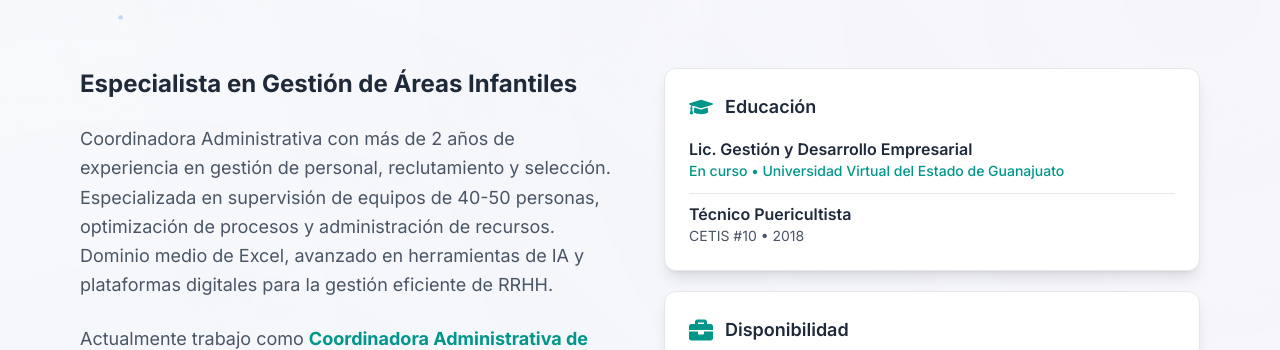
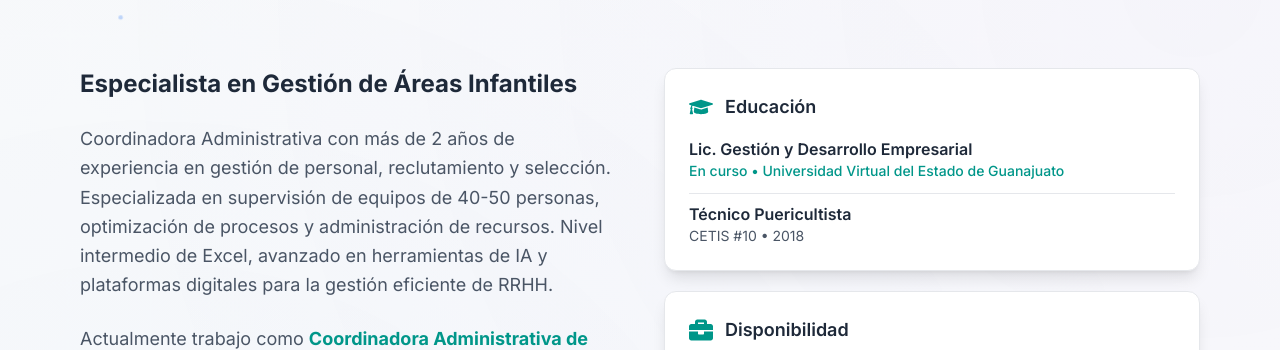
Before and after one commit to ErickuchoSan/cv-react-Regina-Salazar-Marcelino, a React (Vite) app: page / in a window 1280 px wide. Shown: the part 968-1318 px from the top of the page. Built offline with nearby package versions, Linux system fonts and the light colour scheme.

Commit message:
Change Excel to Intermedio

```diff
--- a/src/components/PDF/CVDocument.tsx
+++ b/src/components/PDF/CVDocument.tsx
@@ -601,7 +601,7 @@ export const CVDocument = () => (
                         <Text style={styles.text}>
                             Coordinadora administrativa con más de 2 años de experiencia en gestión de personal, reclutamiento y selección.
                             Especializada en supervisión de equipos de 40-50 personas, optimización de procesos y administración de recursos.
-                            Dominio medio de Excel, avanzado en herramientas de IA y plataformas digitales para la gestión eficiente de RRHH.
+                            Nivel intermedio de Excel, avanzado en herramientas de IA y plataformas digitales para la gestión eficiente de RRHH.
                         </Text>
                     </View>
 
--- a/src/components/Sections/About.tsx
+++ b/src/components/Sections/About.tsx
@@ -25,7 +25,7 @@ export const About: React.FC = () => {
                         <p className="text-lg text-gray-600 dark:text-gray-300 mb-6 leading-relaxed">
                             Coordinadora Administrativa con más de 2 años de experiencia en gestión de personal, reclutamiento y selección.
                             Especializada en supervisión de equipos de 40-50 personas, optimización de procesos y administración de recursos.
-                            Dominio medio de Excel, avanzado en herramientas de IA y plataformas digitales para la gestión eficiente de RRHH.
+                            Nivel intermedio de Excel, avanzado en herramientas de IA y plataformas digitales para la gestión eficiente de RRHH.
                         </p>
                         <p className="text-lg text-gray-600 dark:text-gray-300 mb-8 leading-relaxed">
                             Actualmente trabajo como <strong className="text-teal-600">Coordinadora Administrativa de Recursos Humanos</strong> en
--- a/src/components/Sections/Skills.tsx
+++ b/src/components/Sections/Skills.tsx
@@ -50,7 +50,7 @@ export const Skills: React.FC = () => {
                     <h3 className="text-2xl font-bold text-center mb-12 text-gray-800 dark:text-gray-200">Herramientas Digitales</h3>
                     <div className="grid md:grid-cols-2 lg:grid-cols-4 gap-8">
                         {[
-                            { icon: FaFileExcel, color: 'text-green-600', name: 'Excel', progress: 90 },
+                            { icon: FaFileExcel, color: 'text-green-600', name: 'Excel', progress: 70 },
                             { icon: SiCanva, color: 'text-cyan-500', name: 'Canva', progress: 90 },
                             { icon: FaRobot, color: 'text-purple-600', name: 'Herramientas IA', progress: 85 },
                             { icon: FaMicrosoft, color: 'text-blue-600', name: 'Office', progress: 90 },
@@ -78,7 +78,7 @@ export const Skills: React.FC = () => {
                         title="Herramientas Digitales"
                         icon={FaMicrosoft}
                         items={[
-                            { name: 'Excel Avanzado', icon: FaFileExcel, color: 'text-green-600' },
+                            { name: 'Excel Intermedio', icon: FaFileExcel, color: 'text-green-600' },
                             { name: 'PowerPoint', icon: FaFilePowerpoint, color: 'text-orange-600' },
                             { name: 'Word', icon: FaFileWord, color: 'text-blue-600' },
                             { name: 'Canva', icon: SiCanva, color: 'text-cyan-500' },
```
